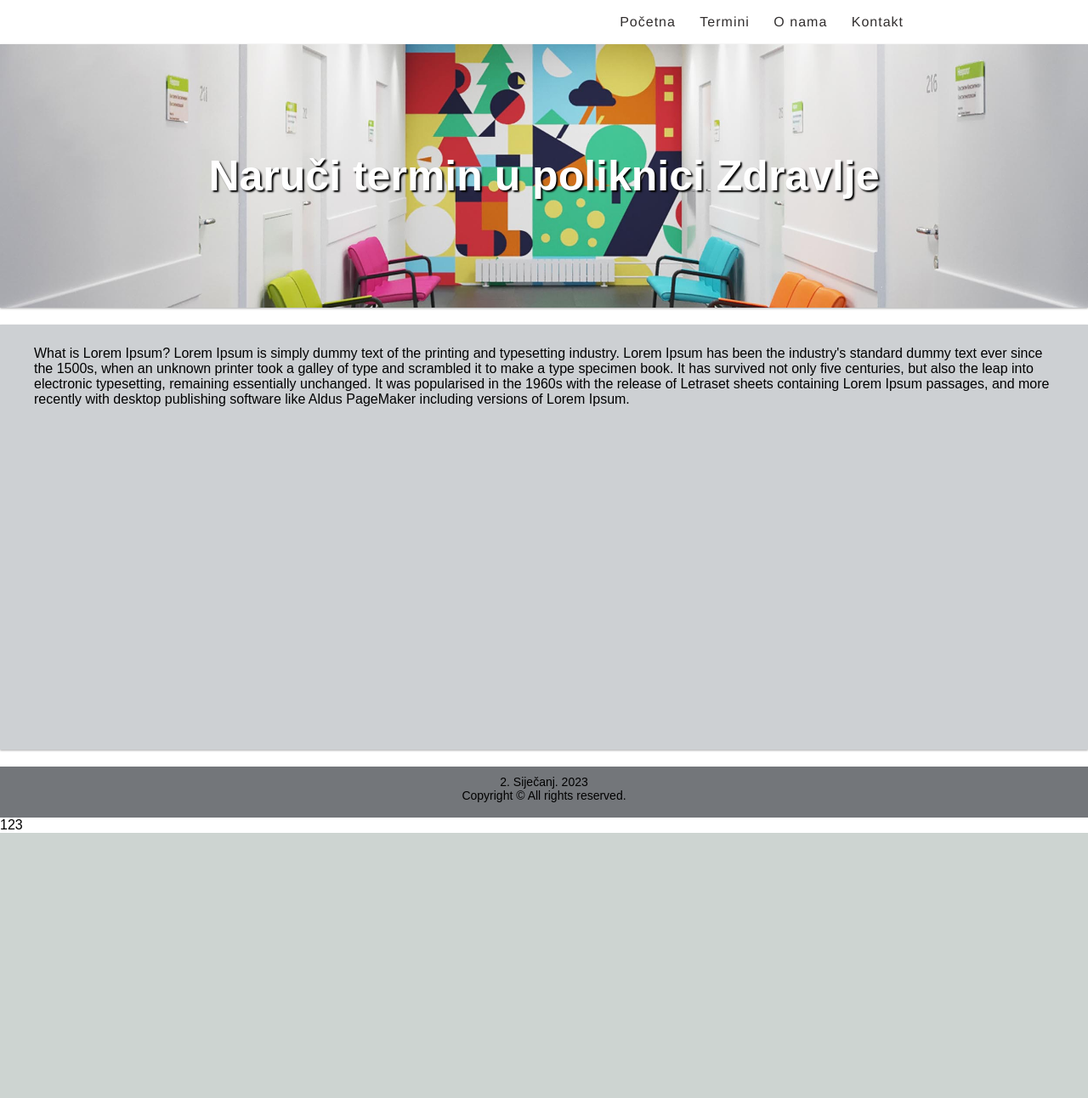
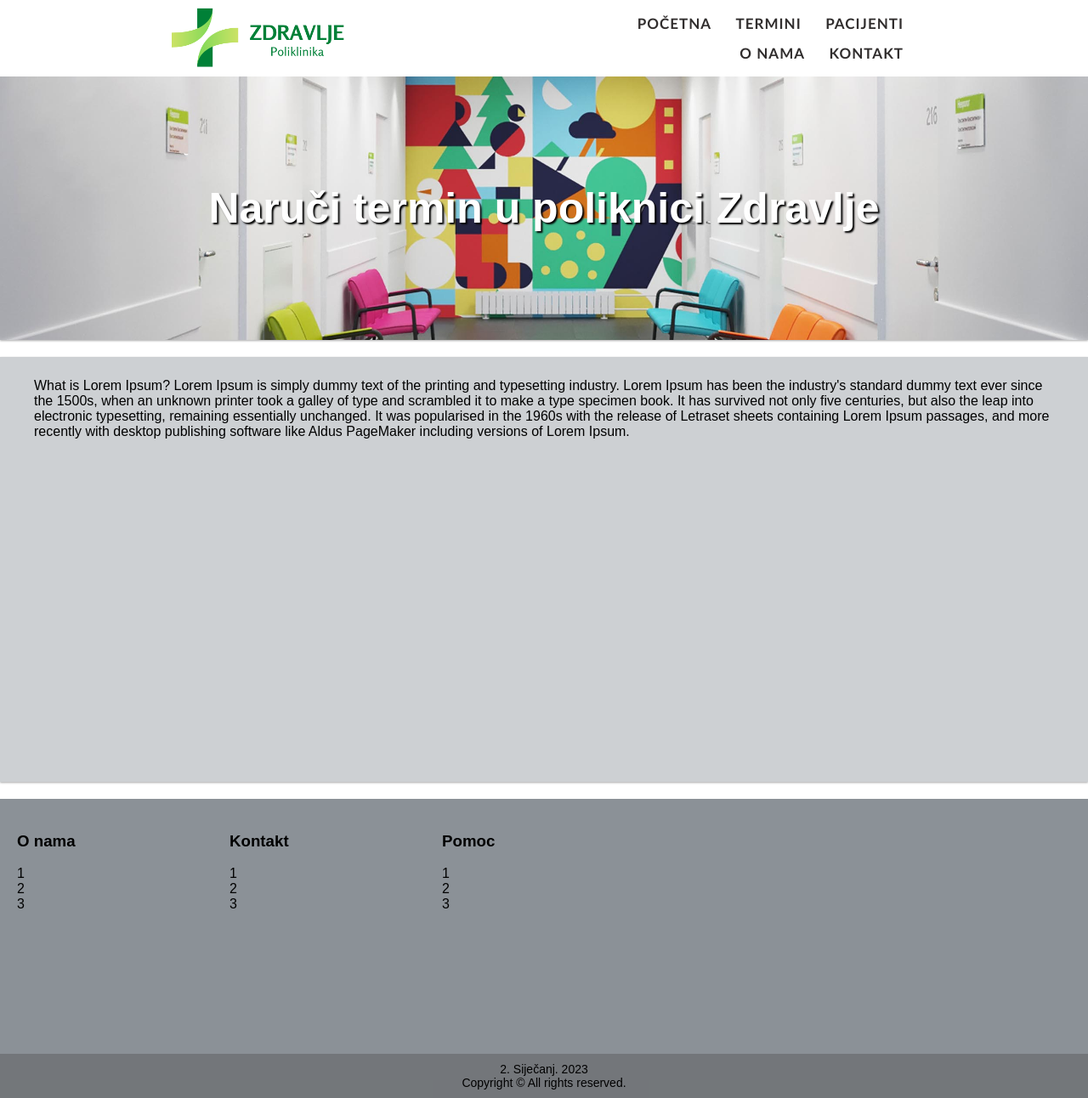
Before and after one commit to strelec00/doctor-appointments, a PHP site: page / in a window 1280 px wide. Shown: the whole page at 85% size. Before the commit the page ends 980 px from the top, so only its background shows below. Run offline with PHP 8.4, Linux system fonts and the light colour scheme.

Commit message:
navigacija i footer
logo, favicon, nav, footer

```diff
--- a/css/style.css
+++ b/css/style.css
@@ -3,16 +3,25 @@ body {
     font-family: Arial, Helvetica, sans-serif;
 }
 
-#zaglavlje {
-    margin-bottom: 20px;
-    box-shadow: 0 1px 3px rgba(0, 0, 0, 0.12), 0 1px 2px rgba(0, 0, 0, 0.24);
-    height: 310px;
-    background: url(../slike/mainpozadina.jpg) no-repeat center center/cover;
-    display: flex;
-    justify-content: center;
-    align-items: center;
+
+/* Logo */
+#logo img {
+    border-radius: 4px;
+    width: 270px;
+    height: 70px;
+    margin-left: 165px;
+    position: relative;
+    padding-top: 0px;
+    padding-bottom: 0px;
 }
 
+#logo{
+    padding-top: 5px;
+    padding-bottom: 3px;
+
+}
+
+/*content*/
 #zaglavlje h1 {
     color: #ffffff;
     margin: 0;
@@ -29,15 +38,44 @@ body {
     overflow: auto;
     padding: 25px;
 }
+#zaglavlje {
+    margin-bottom: 20px;
+    box-shadow: 0 1px 3px rgba(0, 0, 0, 0.12), 0 1px 2px rgba(0, 0, 0, 0.24);
+    height: 310px;
+    background: url(../slike/mainpozadina.jpg) no-repeat center center/cover;
+    display: flex;
+    justify-content: center;
+    align-items: center;
+}
 
+/*footer*/
+
+#podnozje_prvo {
+    background-color: rgba(91, 99, 107, 0.7);
+    height: 300px;
+    display: flex;
+    box-sizing: border-box;
+}
+#podnozje_prvo ul {
+    list-style-type: none;
+    margin: 0px;
+    padding: 0px;
+}
+
+
+#podnozje_prvo div {
+    width: 250px;
+    text-align: left;
+}
 
 #podnozje {
     background-color: rgba(56, 61, 66, 0.7);
     color: #000000;
     text-align: center;
     font-size: 14px;
+
     box-shadow: 0 1px 3px rga(0, 0, 0, 0.12), 0 1px 2px rgba(0, 0, 0, 0.24);
-    height: 60px;
+    align-items: center;
 }
 /* responzivnost */
 
@@ -156,10 +194,11 @@ object {
 
 .red:first-child {
     display: flex;
+    background-color: white;
     align-items: center;
-    position: sticky;
     top: 0px;
     z-index: 1000;
+    position: sticky;
 }
 
 
@@ -181,13 +220,13 @@ object {
 #navigacija ul li a {
     display: inline-block;
     text-decoration: none;
-    font-size: 16px;
-    font-family: Arial, Helvetica, sans-serif;
+    font-size: 17px;
+    font-family: 'Gill Sans', 'Gill Sans MT', Calibri, 'Trebuchet MS', sans-serif;
     letter-spacing: 1px;
     padding: 7px;
     color: rgb(49, 46, 46);
     transition: all 0.3s linear;
-    font-family: 'Franklin Gothic Medium', 'Arial Narrow', Arial, sans-serif;
+    font-weight: bold;
 }
 
 #navigacija ul li a:hover {
--- a/includes/footer.php
+++ b/includes/footer.php
@@ -1,3 +1,29 @@
+<footer id="podnozje_prvo" class="t-kolona-12 d-kolona-12">
+    <div class="t-kolona-12 d-kolona-3">
+        <h3>O nama</h3>
+        <ul>
+                    <li>1</li>
+                    <li>2</li>
+                    <li>3</li>
+                </ul>
+    </div>
+    <div class="t-kolona-12 d-kolona-3">
+        <h3>Kontakt</h3>
+                <ul>
+                    <li>1</li>
+                    <li>2</li>
+                    <li>3</li>
+                </ul>
+    </div>
+    <div class="t-kolona-12 d-kolona-3">
+        <h3>Pomoc</h3>
+        <ul>
+                    <li>1</li>
+                    <li>2</li>
+                    <li>3</li>
+                </ul>
+    </div>
+</footer>
 <footer id="podnozje" class="t-kolona-12 d-kolona-12">
     <span></span>
     <br />
--- a/includes/navigation.php
+++ b/includes/navigation.php
@@ -1,10 +1,16 @@
-<nav id="navigacija" class="t-kolona-12 d-kolona-12">
+<div id="logo" class="t-kolona-6 d-kolona-6">
+    <a href="index.php">
+        <img src="./slike/logo.png" />
+    </a>
+</div>
+<nav id="navigacija" class="t-kolona-6 d-kolona-6">
 
     <ul>
-        <li><a href="index.php">Početna</a></li>
-        <li><a href="termini.php">Termini</a></li>
-        <li><a href="onama.php">O nama</a></li>
-        <li><a href="kontakt.php">Kontakt</a></li>
+        <li><a href="index.php">POČETNA</a></li>
+        <li><a href="termini.php">TERMINI</a></li>
+        <li><a href="termini.php">PACIJENTI</a></li>
+        <li><a href="onama.php">O NAMA</a></li>
+        <li><a href="kontakt.php">KONTAKT</a></li>
         <label for="oznaci" class="sakrij_gumbic">
             <i class="fas fa-times"></i>
         </label>
--- a/index.php
+++ b/index.php
@@ -34,6 +34,5 @@ Lorem Ipsum is simply dummy text of the printing and typesetting industry. Lorem
         <?php include "includes/footer.php"; ?>
     </div>
 
-    123
 </body>
 </html>
```
Also changed, not shown: favicon.ico, favicon.png (added), slike/favicon.png (deleted), slike/logo.png (added).
